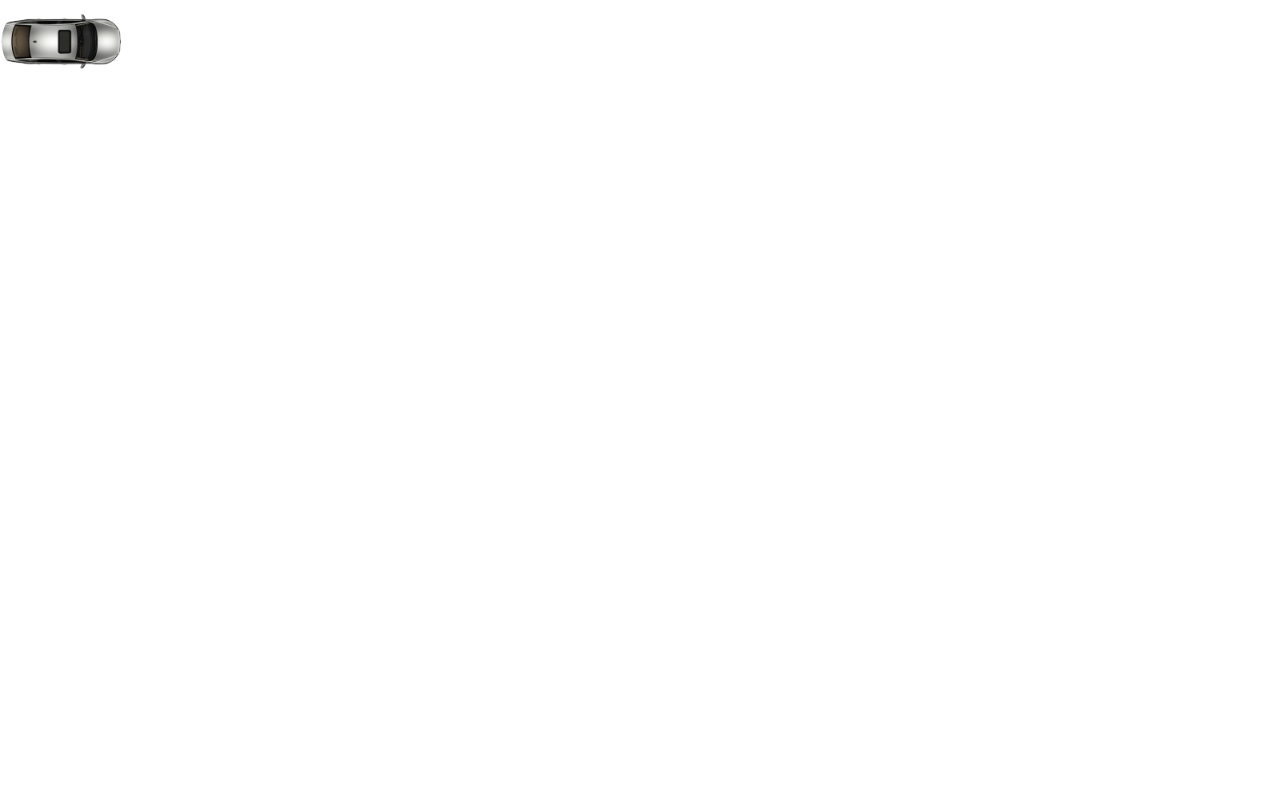
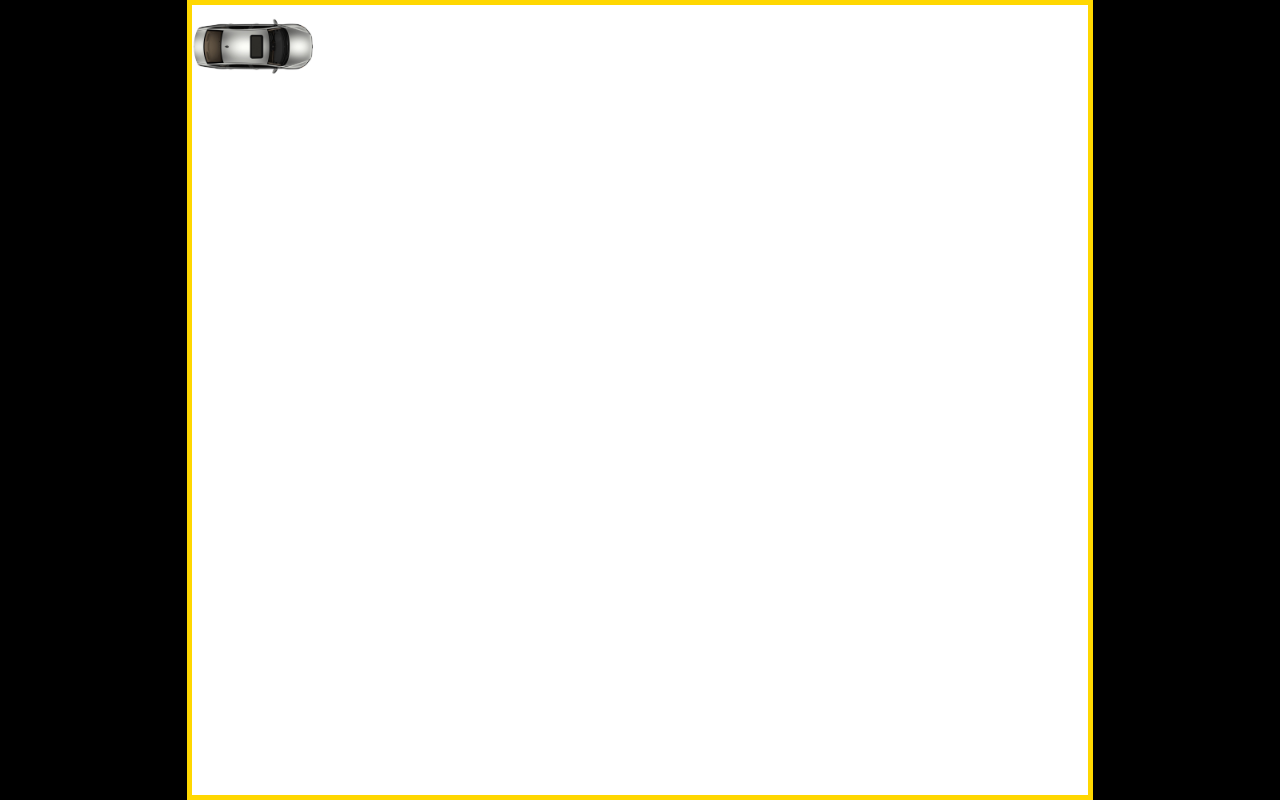
Before and after one commit to riley-rangel/driving-game, a website: page index.html in a window 1280 px wide. Drawn offline with Linux system fonts and the light colour scheme.

Commit message:
Adjust track and body with minimal CSS adjustments. #3

```diff
--- a/styles.css
+++ b/styles.css
@@ -1,9 +1,21 @@
 * {
   margin: 0;
   padding: 0;
+}
+
+body {
+  background-color: black;
 }
 
 #car {
   height: calc(775px * 0.1);
   width: calc(1240px * 0.1);
 }
+
+#track {
+  margin: 0 auto;
+  height: calc(100vh - 10px);
+  width: 70vw;
+  background-color: white;
+  border: 5px solid gold;
+}
```
